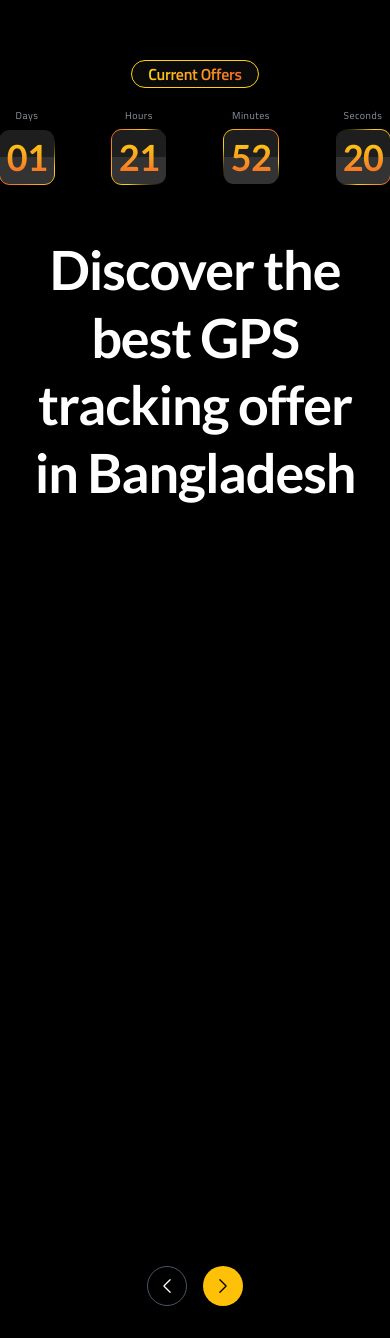
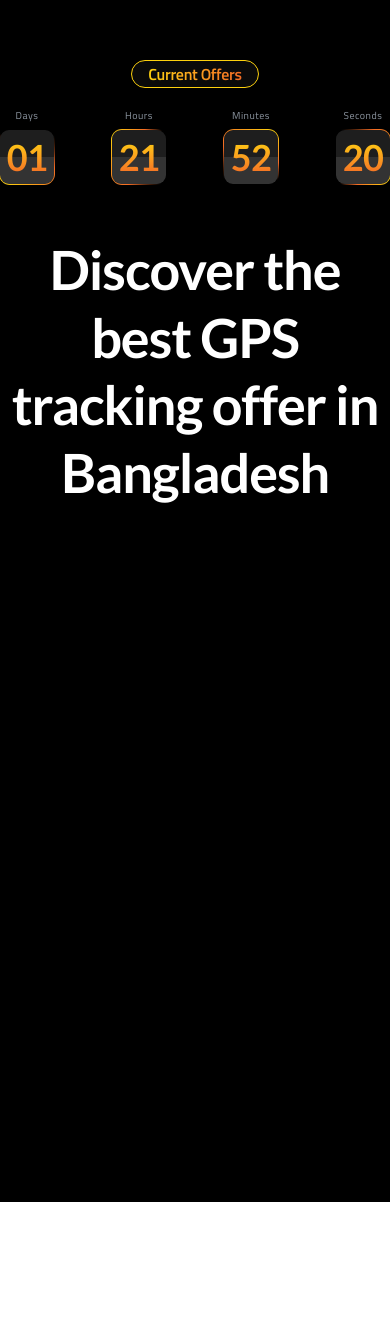
Before and after one commit to Mostakin-MF/Frontend_Internship_Practice, a Next.js app: page /Offerpage in a window 390 px wide. After the commit the page ends 1202 px from the top, so only its background shows below. Built offline with nearby package versions, Linux system fonts and the light colour scheme.

Commit message:
08-Feb test background effect

```diff
--- a/app/Offerpage/card.tsx
+++ b/app/Offerpage/card.tsx
@@ -8,7 +8,7 @@ const ConicBorder = ({ delay = "0s" }: { delay?: string }) => {
                 <div
                     className="w-full h-full animate-conic"
                     style={{
-                        background: `conic-gradient(from 0deg at 50% 50%, transparent 0deg, transparent 100deg, #FDD10E 160deg, #F36B24 270deg, #FDD10E 330deg, transparent 360deg)`,
+                        background: `conic-gradient(from 0deg at 50% 50%, transparent 0deg, transparent 100deg, #F36B24 160deg, #FDD10E 270deg, #F36B24 330deg, transparent 360deg)`,
 
                         animationDelay: delay
                     }}
--- a/app/Offerpage/page.tsx
+++ b/app/Offerpage/page.tsx
@@ -19,7 +19,7 @@ export default function Offerpage() {
             </div>
 
             {/* 3. Headline Text Section */}
-            <div className="w-full max-w-[760px] flex items-center justify-center text-center mb-16 px-4">
+            <div className="w-full flex items-center justify-center text-center">
                 <h1 className="text-white font-lato font-semibold text-[54px] md:text-[42px] leading-tight md:leading-[54px] tracking-tight md:tracking-[-0.02em] text-center" style={{ letterSpacing: '-0.02em' }}>
                     Discover the best GPS tracking offer <br className="hidden md:block" />
                     in Bangladesh
@@ -34,21 +34,9 @@ export default function Offerpage() {
                     <OfferTicketPlaceholder />
                     <OfferTicketPlaceholder />
                 </div>
+            </div>
 
-                {/* Navigation Buttons */}
-                <div className="flex gap-4 mt-8">
-                    <button className="w-10 h-10 rounded-full border border-gray-600 flex items-center justify-center text-white hover:bg-white/10 transition">
-                        <svg xmlns="http://www.w3.org/2000/svg" fill="none" viewBox="0 0 24 24" strokeWidth={1.5} stroke="currentColor" className="w-5 h-5">
-                            <path strokeLinecap="round" strokeLinejoin="round" d="M15.75 19.5 8.25 12l7.5-7.5" />
-                        </svg>
-                    </button>
-                    <button className="w-10 h-10 rounded-full bg-[#FFC107] flex items-center justify-center text-black hover:bg-[#FFD54F] transition">
-                        <svg xmlns="http://www.w3.org/2000/svg" fill="none" viewBox="0 0 24 24" strokeWidth={1.5} stroke="currentColor" className="w-5 h-5">
-                            <path strokeLinecap="round" strokeLinejoin="round" d="m8.25 4.5 7.5 7.5-7.5 7.5" />
-                        </svg>
-                    </button>
-                </div>
-            </div>
+
         </div>
     );
 }
--- a/app/test/page.tsx
+++ b/app/test/page.tsx
@@ -1,59 +1,28 @@
-"use client";
+import React from 'react';
 
-import GlowCircle from "@/components/SignIn/circle_glow";
-import LeftSide from "@/components/SignIn/LeftSide";
-import RightSide from "@/components/SignIn/Rightside";
+const BackgroundEffect: React.FC = () => {
+  // Define the number of vertical bars you want
+  const finCount = 15;
 
-export default function Page() {
   return (
-    <>
-      <div className="flex min-h-screen">
+    <div className="relative flex h-screen w-full items-end overflow-hidden bg-black">
+      {/* Container for the vertical bars */}
+      <div className="flex w-full h-full items-end justify-between px-2">
+        {[...Array(finCount)].map((_, i) => (
+          <div
+            key={i}
+            className="h-[60%] w-[2px] md:w-[3px] opacity-40"
+            style={{
+              background: 'linear-gradient(to top, rgba(255, 255, 255, 0.8) 0%, rgba(255, 255, 255, 0) 100%)',
+            }}
+          />
+        ))}
+      </div>
 
-        <iframe className = "border border-gray-300 w-full h-screen" src="https://embed.figma.com/proto/J275LFLundql2h581b3fPP/Redesign-of-Track-of-Vehicle---Website?node-id=1709-4372&starting-point-node-id=1709%3A4372&scaling=scale-down-width&content-scaling=fixed&embed-host=share"></iframe>
-        {/* Left sides
-        <div className="flex justify-center items-center relative min-h-screen w-full lg:w-1/2 bg-primary-200 text-white rounded-4xl md:flex-col overflow-visible">
-          <GlowCircle
-            size={200}
-            top={100}
-            left={100}
-            color="red-300"
-            opacity={70}
-            blur="blur-3xl"
-            className="bg-gradient-to-r from-primary-400 to-white"
-          />
-        <LeftSide className="w-[360px]" />
-        </div>
+      {/* Overlay for that soft, dark depth at the top */}
+      <div className="absolute inset-0 bg-gradient-to-b from-black via-transparent to-transparent" />
+    </div>
+  );
+};
 
-        {/* Right side
-        <div className="flex justify-center items-center min-h-screen w-full lg:w-1/2 bg-orange-500 text-white rounded-3xl md:flex-col">
-          <RightSide />
-        </div> */}
-      </div>
-    </>
-
-
-
-    // <main className="min-h-screen bg-background text-foreground p-10 space-y-6">
-    //   <h1 className="text-3xl font-bold">
-    //     Tailwind v4 CSS Theme
-    //   </h1>
-
-    //   <button className="bg-primary text-primary-foreground px-4 py-2 rounded-lg">
-    //     Primary Button
-    //   </button>
-
-    //   <button className="bg-secondary text-secondary-foreground px-4 py-2 rounded-lg">
-    //     Secondary Button
-    //   </button>
-
-    //   <div className="bg-success text-success-foreground p-4 rounded-md">
-    //     Success Message
-    //   </div>
-
-    //   <div className="bg-warning text-warning-foreground p-4 rounded-md">
-    //     Warning Message
-    //   </div>
-    // </main>
-
-  )
-}
+export default BackgroundEffect;
--- a/package.json
+++ b/package.json
@@ -3,7 +3,7 @@
   "version": "0.1.0",
   "private": true,
   "scripts": {
-    "dev": "next dev",
+    "dev": "next dev --port 5000",
     "build": "next build",
     "start": "next start",
     "lint": "eslint"
```
